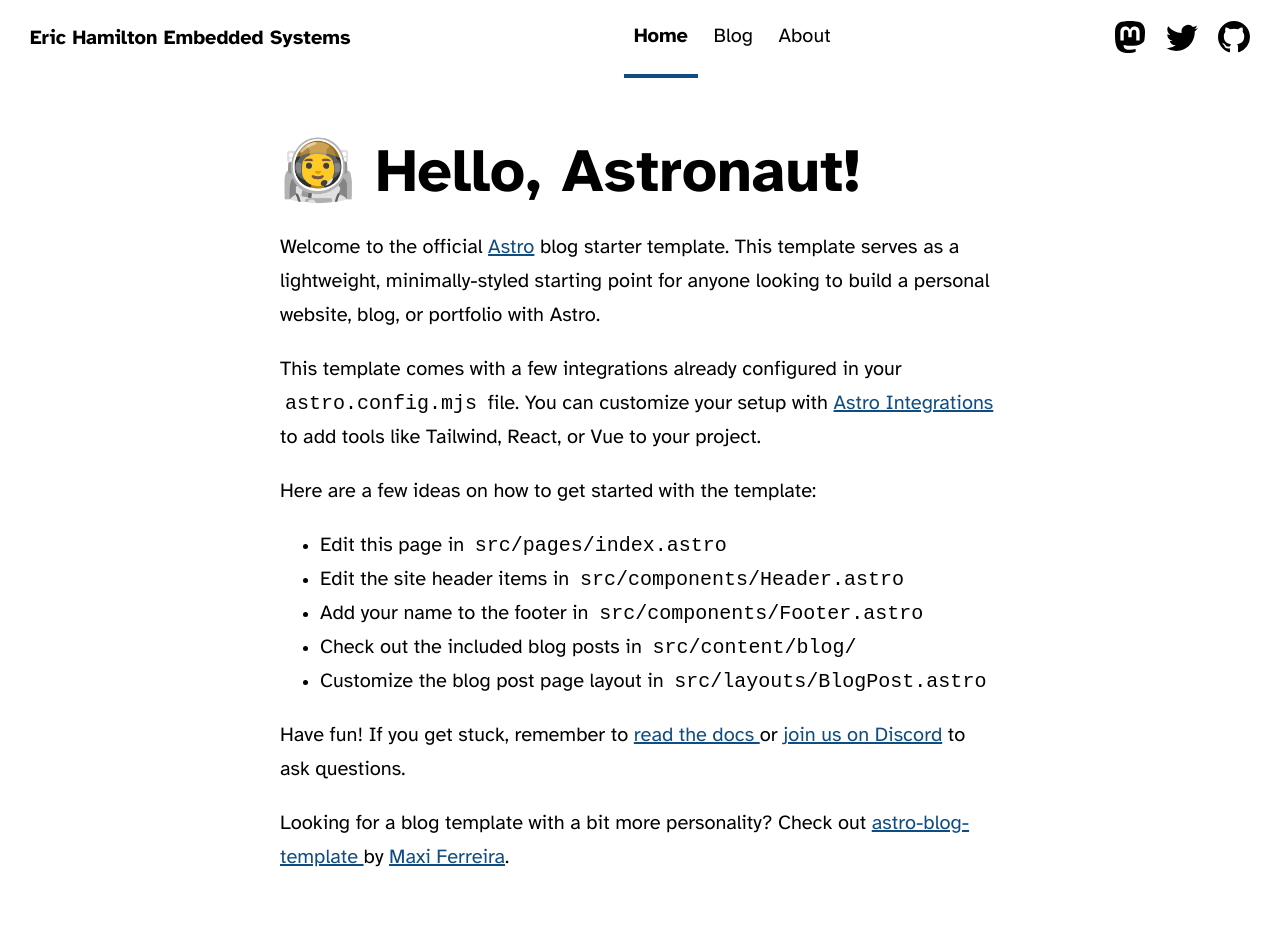
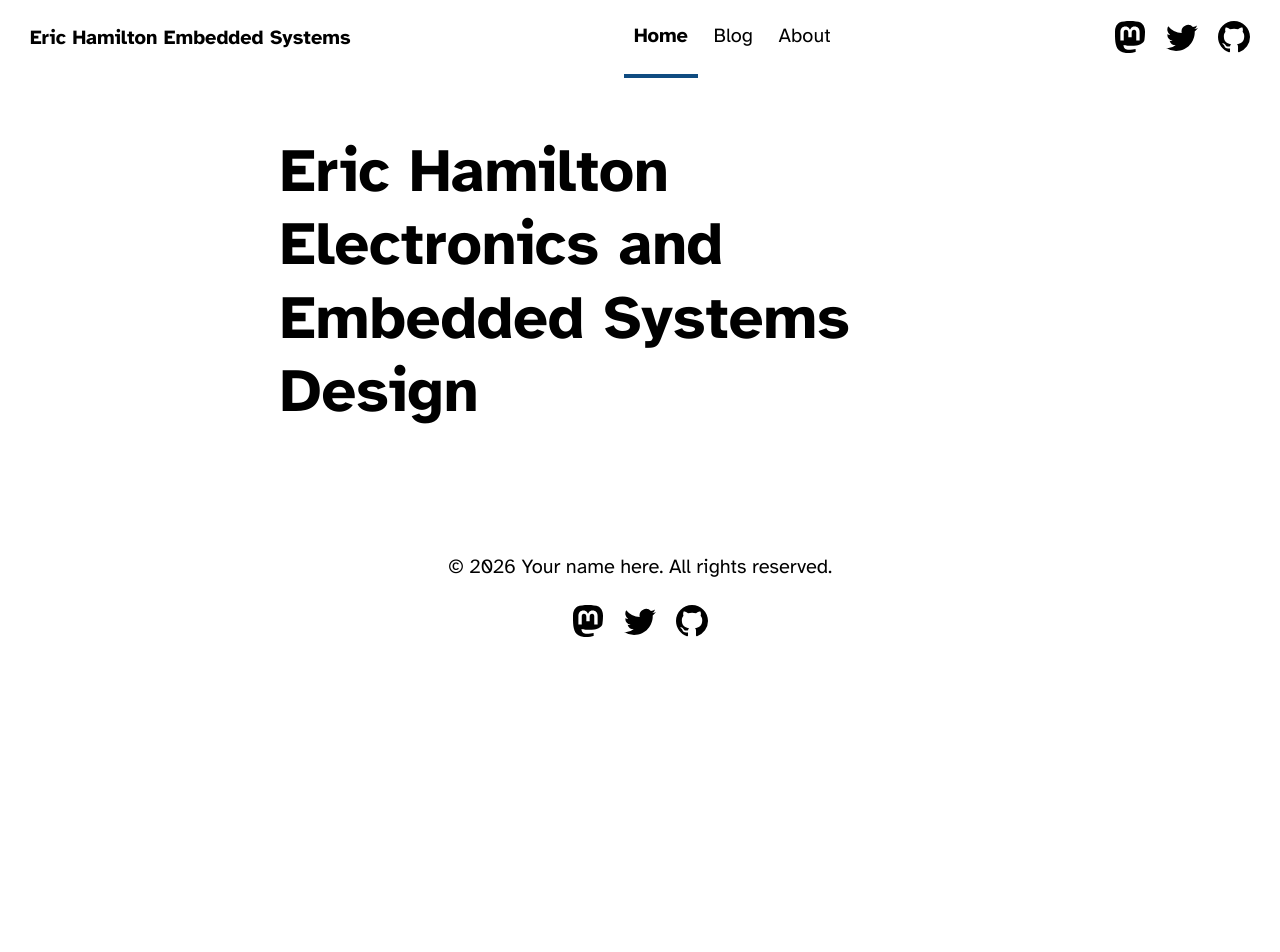
Before and after one commit to secure-alias/main-site, an Astro site: page / in a window 1280 px wide. Shown: the top 952 px of the page. After the commit the page ends 800 px from the top, so only its background shows below. Built offline with nearby package versions, Linux system fonts and the light colour scheme; Astro itself is replaced by a stand-in of ours.

Commit message:
Update index.astro

```diff
--- a/src/pages/index.astro
+++ b/src/pages/index.astro
@@ -13,37 +13,17 @@ import { SITE_TITLE, SITE_DESCRIPTION } from '../consts';
 	<body>
 		<Header />
 		<main>
-			<h1>🧑‍🚀 Hello, Astronaut!</h1>
+			<h1>Eric Hamilton Electronics and Embedded Systems Design</h1>
 			<p>
-				Welcome to the official <a href="https://astro.build/">Astro</a> blog starter template. This
-				template serves as a lightweight, minimally-styled starting point for anyone looking to build
-				a personal website, blog, or portfolio with Astro.
+
 			</p>
 			<p>
-				This template comes with a few integrations already configured in your
-				<code>astro.config.mjs</code> file. You can customize your setup with
-				<a href="https://astro.build/integrations">Astro Integrations</a> to add tools like Tailwind,
-				React, or Vue to your project.
+
 			</p>
-			<p>Here are a few ideas on how to get started with the template:</p>
+
 			<ul>
-				<li>Edit this page in <code>src/pages/index.astro</code></li>
-				<li>Edit the site header items in <code>src/components/Header.astro</code></li>
-				<li>Add your name to the footer in <code>src/components/Footer.astro</code></li>
-				<li>Check out the included blog posts in <code>src/content/blog/</code></li>
-				<li>Customize the blog post page layout in <code>src/layouts/BlogPost.astro</code></li>
+
 			</ul>
-			<p>
-				Have fun! If you get stuck, remember to <a href="https://docs.astro.build/"
-					>read the docs
-				</a> or <a href="https://astro.build/chat">join us on Discord</a> to ask questions.
-			</p>
-			<p>
-				Looking for a blog template with a bit more personality? Check out <a
-					href="https://github.com/Charca/astro-blog-template"
-					>astro-blog-template
-				</a> by <a href="https://twitter.com/Charca">Maxi Ferreira</a>.
-			</p>
 		</main>
 		<Footer />
 	</body>
```
